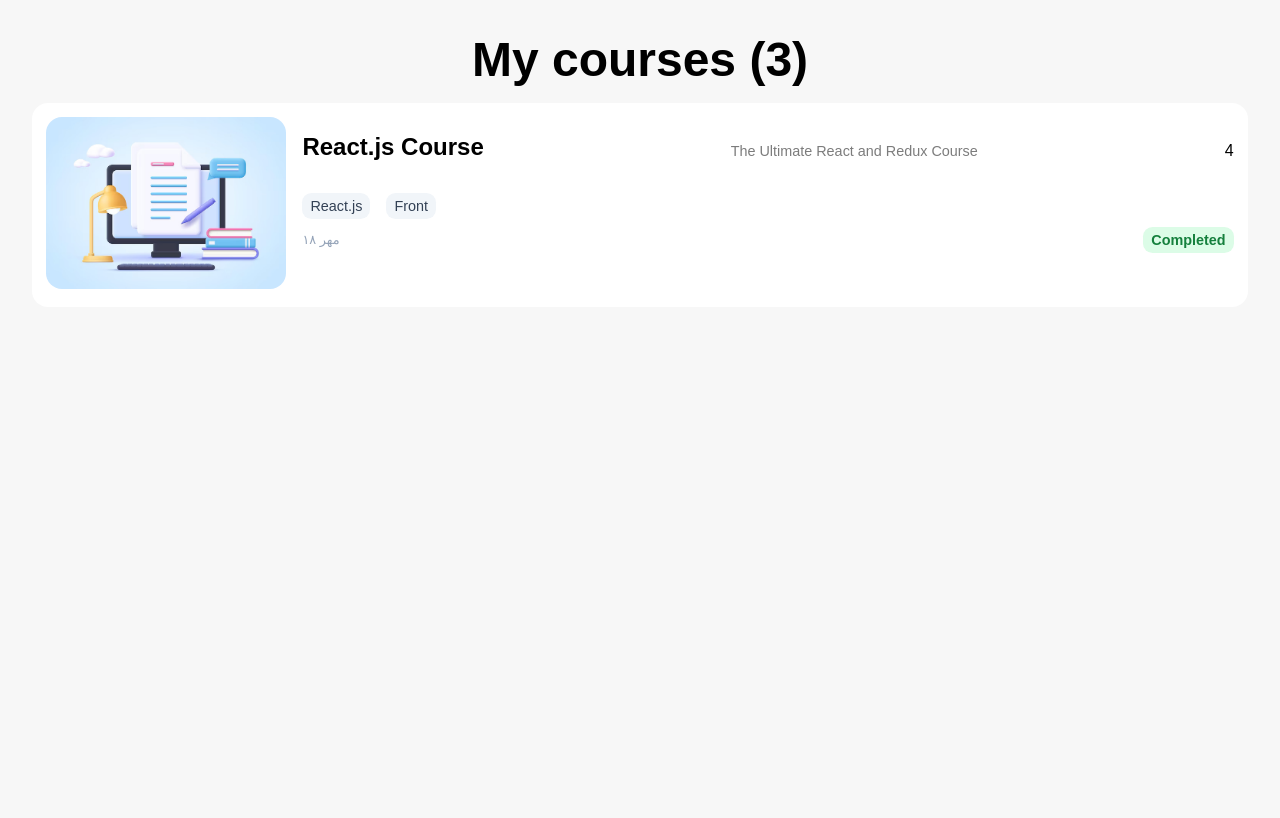
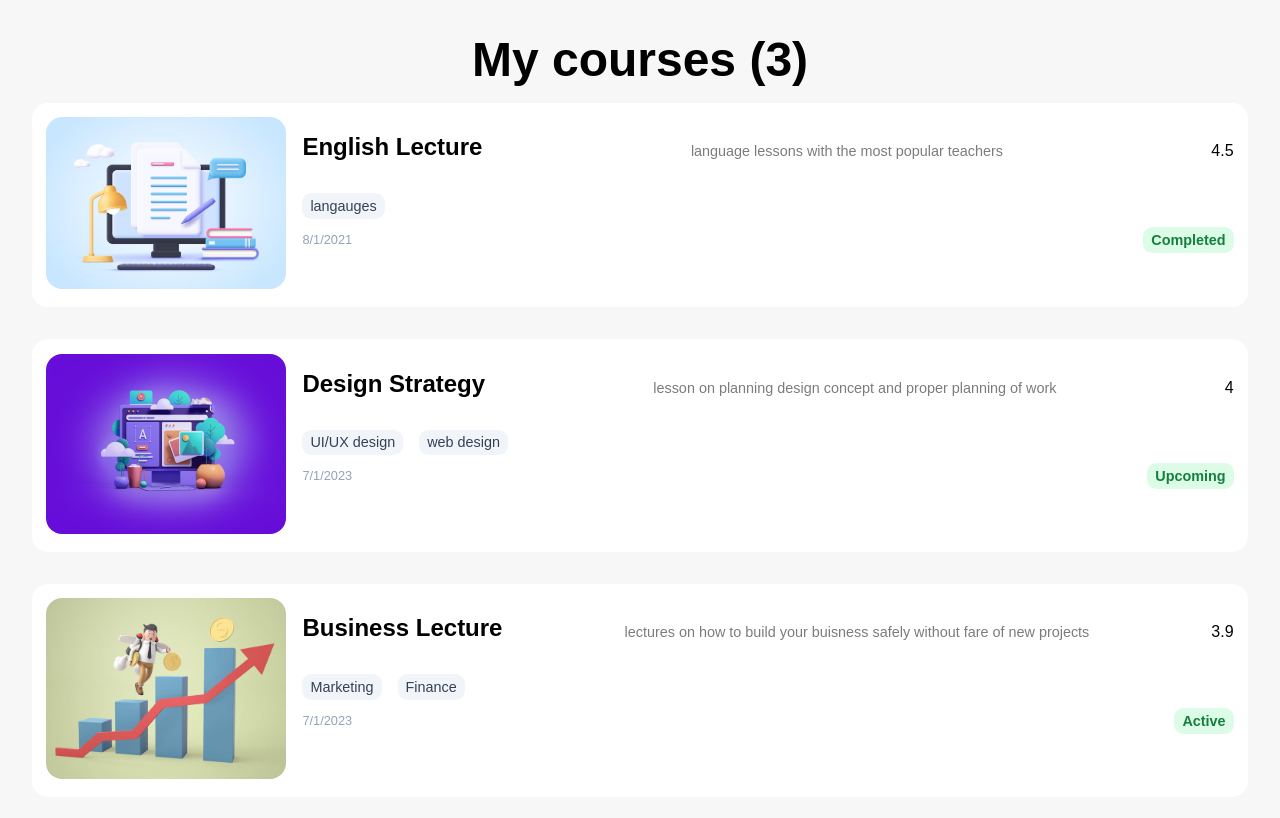
Before and after one commit to KhazaeiAmir110/front-hooks, a React (Vite) app: page / in a window 1280 px wide. Shown: the top 818 px of the page. Built offline with nearby package versions, Linux system fonts and the light colour scheme.

Commit message:
add components for CourseList

```diff
--- a/src/App.jsx
+++ b/src/App.jsx
@@ -1,12 +1,11 @@
 import "./css/App.css"
-
-import CoursesList from "./components/CoursesList.jsx";
+import CourseList from "./components/CourseList.jsx";
 
 export function App() {
     return (
         <div>
             <h1>My courses (3)</h1>
-            <CoursesList />
+            <CourseList/>
         </div>
     )
 }
--- /dev/null
+++ b/src/components/CourseList.jsx
@@ -0,0 +1,47 @@
+import CourseCard from "./course/CourseCard";
+
+const courses = [
+    {
+        id: 1,
+        title: "English Lecture",
+        description: "language lessons with the most popular teachers",
+        imageUrl: "/images/img1.jpg",
+        rate: "4.5",
+        tags: ["langauges"],
+        start: "2021-08-01T20:46:30.615Z",
+        status: "Completed",
+    },
+    {
+        id: 2,
+        title: "Design Strategy",
+        description:
+            "lesson on planning design concept and proper planning of work",
+        imageUrl: "/images/img2.jpg",
+        rate: "4",
+        tags: ["UI/UX design", "web design"],
+        start: "2023-07-01T20:46:30.615Z",
+        status: "Upcoming",
+    },
+    {
+        id: 3,
+        title: "Business Lecture",
+        description:
+            "lectures on how to build your buisness safely without fare of new projects",
+        imageUrl: "/images/img3.jpg",
+        rate: "3.9",
+        tags: ["Marketing", "Finance"],
+        start: "2023-07-01T20:46:30.615Z",
+        status: "Active",
+    },
+];
+
+function CourseList() {
+    return (
+        <div className="course-list">
+            {courses.length > 0 &&
+                courses.map((course) => <CourseCard key={course.id} course={course}/>)}
+        </div>
+    );
+}
+
+export default CourseList;
--- a/src/components/CoursesList.jsx
+++ /dev/null
@@ -1,37 +0,0 @@
-function CoursesList() {
-    return (
-        <div className="course-list">
-                <div className="course-item">
-                    <div className="course-item__img">
-                        <img src="../../public/images/img1.jpg" alt=""/>
-                    </div>
-                    <div className="course-item__detail">
-                        <div className="course-item__body">
-                            <p className="title">React.js Course</p>
-                            <p className="desc">The Ultimate React and Redux Course</p>
-
-                            <div className="rate">4</div>
-                        </div>
-
-                        {/*  footer  */}
-                        <div className="course-item__footer">
-                            <div className="tags">
-                                <sman className="badge badge--secondary">React.js</sman>
-                                <sman className="badge badge--secondary">Front</sman>
-                            </div>
-                            <div className="caption">
-                                <div className="date">
-                                    {new Date().toLocaleDateString(
-                                        "fa-IR", {month: "short", day: "2-digit"})
-                                    }
-                                </div>
-                                <span className="badge badge--primary">Completed</span>
-                            </div>
-                        </div>
-                    </div>
-                </div>
-            </div>
-    )
-}
-
-export default CoursesList;
--- /dev/null
+++ b/src/components/course/CourseCard.jsx
@@ -0,0 +1,22 @@
+import CourseCardFooter from "./CourseCardFooter.jsx";
+import CourseCardBody from "./CourseCardBody.jsx";
+
+function CourseCard(props) {
+    return (
+        <div key={props.course.id} className="course-list">
+            <div className="course-item">
+                <div className="course-item__img">
+                    <img src={props.course.imageUrl} alt={props.course.title}/>
+                </div>
+                <div className="course-item__detail">
+                    <CourseCardBody course={props.course}/>
+                    <CourseCardFooter course={props.course}/>
+                </div>
+            </div>
+        </div>
+
+    )
+}
+
+
+export default CourseCard;
--- /dev/null
+++ b/src/components/course/CourseCardBody.jsx
@@ -0,0 +1,12 @@
+function CourseCardBody({course}) {
+    return (
+        <div className="course-item__body">
+            <p className="title">{course.title}</p>
+            <p className="desc">{course.description}</p>
+
+            <div className="rate">{course.rate}</div>
+        </div>
+    )
+}
+
+export default CourseCardBody;
--- /dev/null
+++ b/src/components/course/CourseCardFooter.jsx
@@ -0,0 +1,21 @@
+function CourseCardFooter({course}) {
+    return (
+        <div className="course-item__footer">
+            <div className="tags">
+                {course.tags.map((tag) => {
+                    return (
+                        <span key={tag} className="badge badge--secondary">{tag}</span>
+                    )
+                })}
+            </div>
+            <div className="caption">
+                <div className="date">
+                    {new Date(course.start).toLocaleDateString()}
+                </div>
+                <span className="badge badge--primary">{course.status}</span>
+            </div>
+        </div>
+    )
+}
+
+export default CourseCardFooter;
```
